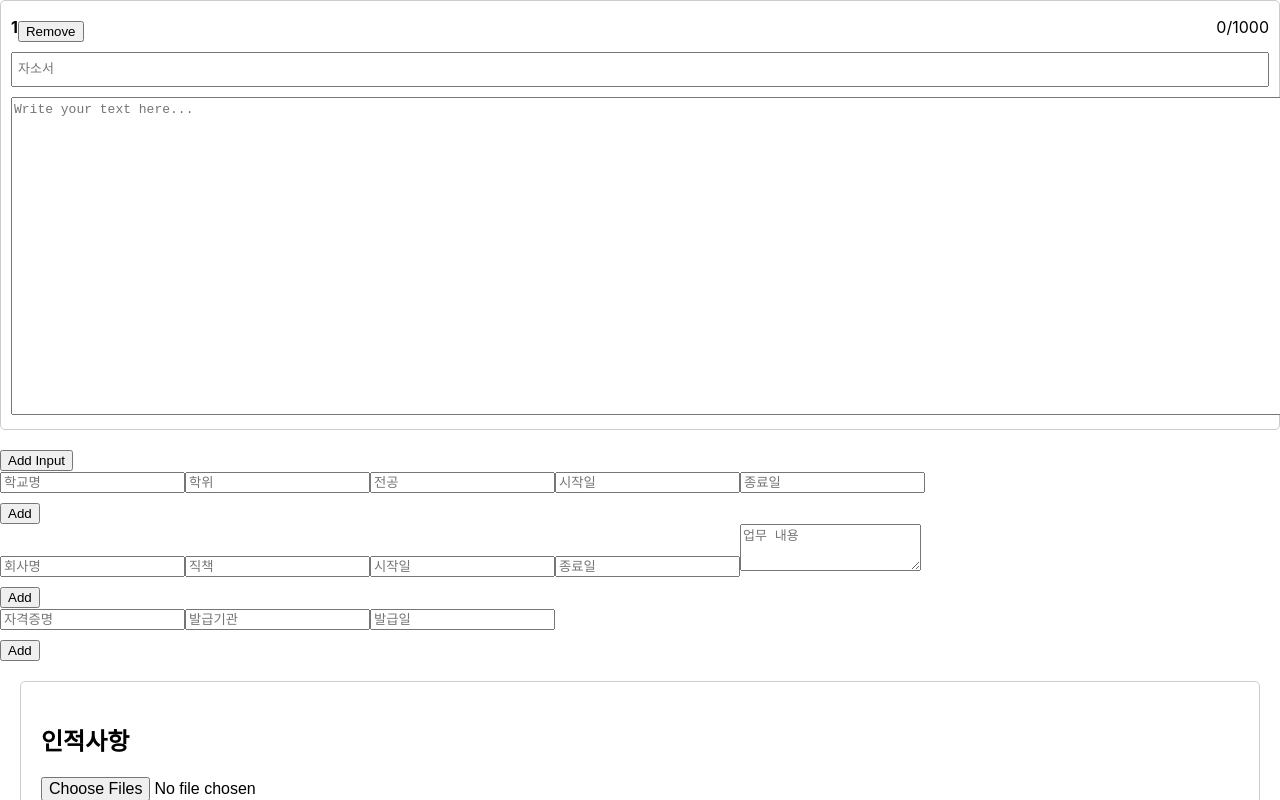
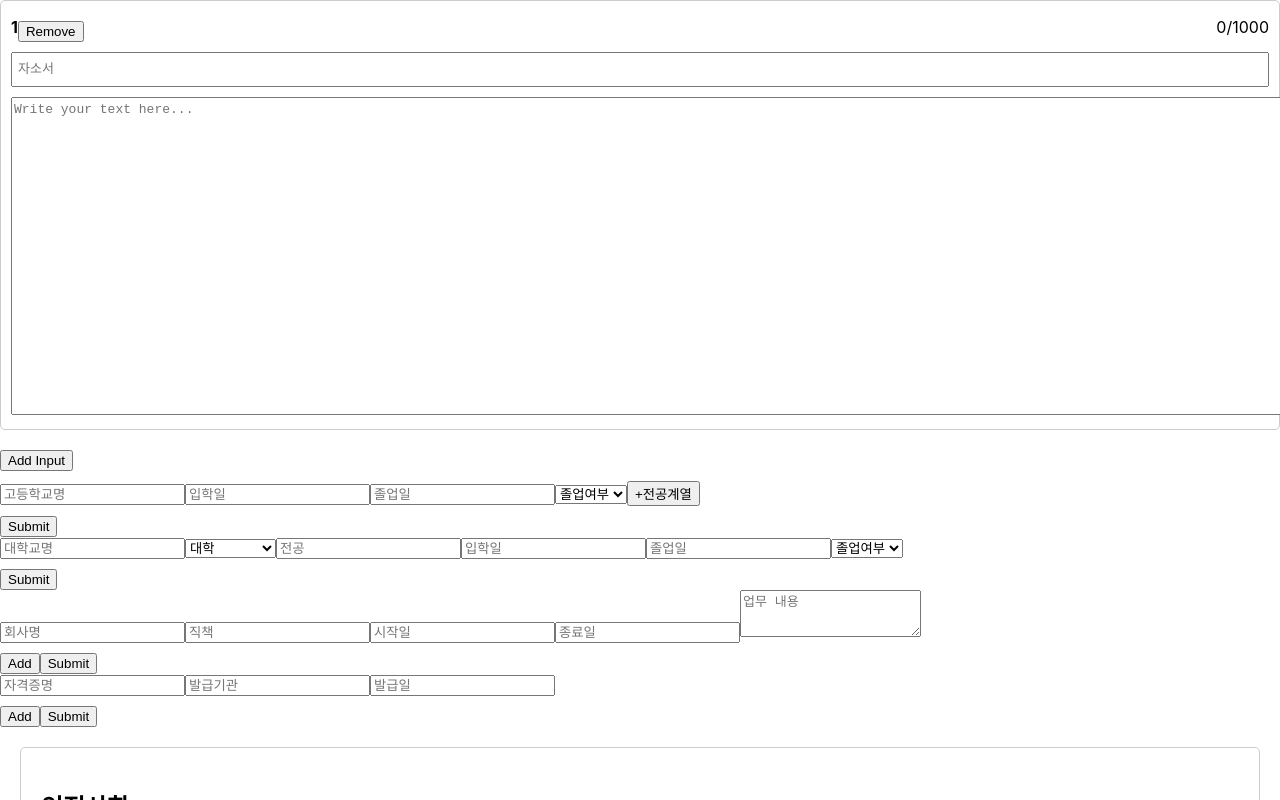
Before and after one commit to jeauk/react-resume, a React (Create React App) app: page / in a window 1280 px wide. Shown: the top 800 px of the page. Built offline with nearby package versions, Linux system fonts and the light colour scheme.

Commit message:
학력 수정 / 날짜 선택기 인스톨 npm install react-datepicker, npm install date-fns

```diff
--- a/package.json
+++ b/package.json
@@ -6,7 +6,9 @@
     "@testing-library/jest-dom": "^5.17.0",
     "@testing-library/react": "^13.4.0",
     "@testing-library/user-event": "^13.5.0",
+    "date-fns": "^3.6.0",
     "react": "^18.3.1",
+    "react-datepicker": "^7.3.0",
     "react-dom": "^18.3.1",
     "react-router-dom": "^6.25.1",
     "react-scripts": "5.0.1",
--- a/src/components/CertificationForm.jsx
+++ b/src/components/CertificationForm.jsx
@@ -22,6 +22,14 @@ const CertificationForm = () => {
     }]);
   };
 
+  const deleteCertification = (index) => {
+    if (certifications.length > 1) {
+      const newCertifications = certifications.slice();
+      newCertifications.splice(index, 1);
+      setCertifications(newCertifications);
+    }
+  };
+
   const handleSubmit = (e) => {
     e.preventDefault();
     console.log(certifications);
@@ -31,12 +39,31 @@ const CertificationForm = () => {
     <form onSubmit={handleSubmit}>
       {certifications.map((certification, index) => (
         <div key={index}>
-          <input name="name" value={certification.name} onChange={(e) => handleChange(index, e)} placeholder="자격증명" />
-          <input name="issuingOrganization" value={certification.issuingOrganization} onChange={(e) => handleChange(index, e)} placeholder="발급기관" />
-          <input name="issueDate" value={certification.issueDate} onChange={(e) => handleChange(index, e)} placeholder="발급일" />
+          <input
+            name="name"
+            value={certification.name}
+            onChange={(e) => handleChange(index, e)}
+            placeholder="자격증명"
+          />
+          <input
+            name="issuingOrganization"
+            value={certification.issuingOrganization}
+            onChange={(e) => handleChange(index, e)}
+            placeholder="발급기관"
+          />
+          <input
+            name="issueDate"
+            value={certification.issueDate}
+            onChange={(e) => handleChange(index, e)}
+            placeholder="발급일"
+          />
+          {certifications.length > 1 && (
+            <button type="button" onClick={() => deleteCertification(index)}>Delete</button>
+          )}
         </div>
       ))}
       <button type="button" onClick={addCertification}>Add</button>
+      <button type="submit">Submit</button>
     </form>
   );
 };
--- a/src/components/EducationForm.jsx
+++ b/src/components/EducationForm.jsx
@@ -1,12 +1,15 @@
 import React, { useState } from 'react';
+import DatePicker from 'react-datepicker';
+import 'react-datepicker/dist/react-datepicker.css';
 
 const EducationForm = () => {
   const [educations, setEducations] = useState([{
     school: '',
     degree: '',
     fieldOfStudy: '',
-    startDate: '',
-    endDate: ''
+    startDate: null,
+    endDate: null,
+    graduationStatus: ''
   }]);
 
   const handleChange = (index, e) => {
@@ -16,13 +19,20 @@ const EducationForm = () => {
     setEducations(newEducations);
   };
 
+  const handleDateChange = (index, date, name) => {
+    const newEducations = educations.slice();
+    newEducations[index][name] = date;
+    setEducations(newEducations);
+  };
+
   const addEducation = () => {
     setEducations([...educations, {
       school: '',
       degree: '',
       fieldOfStudy: '',
-      startDate: '',
-      endDate: ''
+      startDate: null,
+      endDate: null,
+      graduationStatus: ''
     }]);
   };
 
@@ -35,14 +45,64 @@ const EducationForm = () => {
     <form onSubmit={handleSubmit}>
       {educations.map((education, index) => (
         <div key={index}>
-          <input name="school" value={education.school} onChange={(e) => handleChange(index, e)} placeholder="학교명" />
-          <input name="degree" value={education.degree} onChange={(e) => handleChange(index, e)} placeholder="학위" />
-          <input name="fieldOfStudy" value={education.fieldOfStudy} onChange={(e) => handleChange(index, e)} placeholder="전공" />
-          <input name="startDate" value={education.startDate} onChange={(e) => handleChange(index, e)} placeholder="시작일" />
-          <input name="endDate" value={education.endDate} onChange={(e) => handleChange(index, e)} placeholder="종료일" />
+          <input
+            name="school"
+            value={education.school}
+            onChange={(e) => handleChange(index, e)}
+            placeholder="대학교명"
+          />
+
+          <select
+            name="degree"
+            value={education.degree}
+            onChange={(e) => handleChange(index, e)}
+          >
+            <option value="">대학</option>
+            <option value="2-3년제">2,3년제</option>
+            <option value="4년제">4년제</option>
+            <option value="석사">대학원: 석사</option>
+            <option value="박사">대학원: 박사</option>
+          </select>
+
+          <input
+            name="fieldOfStudy"
+            value={education.fieldOfStudy}
+            onChange={(e) => handleChange(index, e)}
+            placeholder="전공"
+          />
+
+          <DatePicker
+            selected={education.startDate}
+            onChange={(date) => handleDateChange(index, date, 'startDate')}
+            dateFormat="yyyy/MM/dd"
+            placeholderText="입학일"
+            showPopperArrow={false}
+          />
+
+          <DatePicker
+            selected={education.endDate}
+            onChange={(date) => handleDateChange(index, date, 'endDate')}
+            dateFormat="yyyy/MM/dd"
+            placeholderText="졸업일"
+            showPopperArrow={false}
+          />
+
+          <select
+            name="graduationStatus"
+            value={education.graduationStatus}
+            onChange={(e) => handleChange(index, e)}
+          >
+            <option value="">졸업여부</option>
+            <option value="재학">재학</option>
+            <option value="휴학">휴학</option>
+            <option value="수료">수료</option>
+            <option value="중퇴">중퇴</option>
+            <option value="자퇴">자퇴</option>
+            <option value="졸업예정">졸업예정</option>
+          </select>
         </div>
       ))}
-      <button type="button" onClick={addEducation}>Add</button>
+            <button type="submit">Submit</button>
     </form>
   );
 };
--- a/src/components/ExperienceForm.jsx
+++ b/src/components/ExperienceForm.jsx
@@ -26,6 +26,14 @@ const ExperienceForm = () => {
     }]);
   };
 
+  const deleteExperience = (index) => {
+    if (experiences.length > 1) {
+      const newExperiences = experiences.slice();
+      newExperiences.splice(index, 1);
+      setExperiences(newExperiences);
+    }
+  };
+
   const handleSubmit = (e) => {
     e.preventDefault();
     console.log(experiences);
@@ -35,14 +43,43 @@ const ExperienceForm = () => {
     <form onSubmit={handleSubmit}>
       {experiences.map((experience, index) => (
         <div key={index}>
-          <input name="company" value={experience.company} onChange={(e) => handleChange(index, e)} placeholder="회사명" />
-          <input name="position" value={experience.position} onChange={(e) => handleChange(index, e)} placeholder="직책" />
-          <input name="startDate" value={experience.startDate} onChange={(e) => handleChange(index, e)} placeholder="시작일" />
-          <input name="endDate" value={experience.endDate} onChange={(e) => handleChange(index, e)} placeholder="종료일" />
-          <textarea name="description" value={experience.description} onChange={(e) => handleChange(index, e)} placeholder="업무 내용"></textarea>
+          <input
+            name="company"
+            value={experience.company}
+            onChange={(e) => handleChange(index, e)}
+            placeholder="회사명"
+          />
+          <input
+            name="position"
+            value={experience.position}
+            onChange={(e) => handleChange(index, e)}
+            placeholder="직책"
+          />
+          <input
+            name="startDate"
+            value={experience.startDate}
+            onChange={(e) => handleChange(index, e)}
+            placeholder="시작일"
+          />
+          <input
+            name="endDate"
+            value={experience.endDate}
+            onChange={(e) => handleChange(index, e)}
+            placeholder="종료일"
+          />
+          <textarea
+            name="description"
+            value={experience.description}
+            onChange={(e) => handleChange(index, e)}
+            placeholder="업무 내용"
+          ></textarea>
+          {experiences.length > 1 && (
+            <button type="button" onClick={() => deleteExperience(index)}>Delete</button>
+          )}
         </div>
       ))}
       <button type="button" onClick={addExperience}>Add</button>
+      <button type="submit">Submit</button>
     </form>
   );
 };
--- /dev/null
+++ b/src/components/HighSchoolForm.jsx
@@ -0,0 +1,96 @@
+import React, { useState } from 'react';
+import DatePicker from 'react-datepicker';
+import 'react-datepicker/dist/react-datepicker.css';
+
+const HighSchoolForm = () => {
+  const [highSchools, setHighSchools] = useState([{
+    name: '',
+    startDate: null,
+    endDate: null,
+    graduationStatus: '',
+    majorField: ''
+  }]);
+
+  const handleChange = (index, e) => {
+    const { name, value } = e.target;
+    const newHighSchools = highSchools.slice();
+    newHighSchools[index][name] = value;
+    setHighSchools(newHighSchools);
+  };
+
+  const handleDateChange = (index, date, name) => {
+    const newHighSchools = highSchools.slice();
+    newHighSchools[index][name] = date;
+    setHighSchools(newHighSchools);
+  };
+
+  const handleSubmit = (e) => {
+    e.preventDefault();
+    console.log(highSchools);
+  };
+
+  const showMajorFieldInput = (index) => {
+    const newHighSchools = highSchools.slice();
+    newHighSchools[index].showMajorField = true;
+    setHighSchools(newHighSchools);
+  };
+
+  return (
+    <form onSubmit={handleSubmit}>
+      {highSchools.map((highSchool, index) => (
+        <div key={index}>
+          <input
+            name="name"
+            value={highSchool.name}
+            onChange={(e) => handleChange(index, e)}
+            placeholder="고등학교명"
+          />
+
+          <DatePicker
+            selected={highSchool.startDate}
+            onChange={(date) => handleDateChange(index, date, 'startDate')}
+            dateFormat="yyyy/MM/dd"
+            placeholderText="입학일"
+            showPopperArrow={false}
+          />
+
+          <DatePicker
+            selected={highSchool.endDate}
+            onChange={(date) => handleDateChange(index, date, 'endDate')}
+            dateFormat="yyyy/MM/dd"
+            placeholderText="졸업일"
+            showPopperArrow={false}
+          />
+
+          <select
+            name="graduationStatus"
+            value={highSchool.graduationStatus}
+            onChange={(e) => handleChange(index, e)}
+          >
+            <option value="">졸업여부</option>
+            <option value="재학">재학</option>
+            <option value="휴학">휴학</option>
+            <option value="수료">수료</option>
+            <option value="중퇴">중퇴</option>
+            <option value="자퇴">자퇴</option>
+            <option value="졸업예정">졸업예정</option>
+          </select>
+
+          {highSchool.showMajorField ? (
+            <input
+              name="majorField"
+              value={highSchool.majorField}
+              onChange={(e) => handleChange(index, e)}
+              placeholder="전공 계열"
+            />
+          ) : (
+            <button type="button" onClick={() => showMajorFieldInput(index)}>+전공계열</button>
+          )}
+        </div>
+      ))}
+      <button type="submit">Submit</button>
+    </form>
+  );
+};
+
+export default HighSchoolForm;
--- a/src/components/ResumeForm.jsx
+++ b/src/components/ResumeForm.jsx
@@ -2,11 +2,13 @@ import React from 'react';
 import EducationForm from './EducationForm';
 import ExperienceForm from './ExperienceForm';
 import CertificationForm from './CertificationForm';
+import HighSchoolForm from './HighSchoolForm';
 
 const ResumeForm = () => {
   return (
     <div>
       <form>
+      <HighSchoolForm />
       <EducationForm />
       <ExperienceForm />
       <CertificationForm />
```
Also changed, not shown: 1 other file (tests, documents, lock files or other folders).
